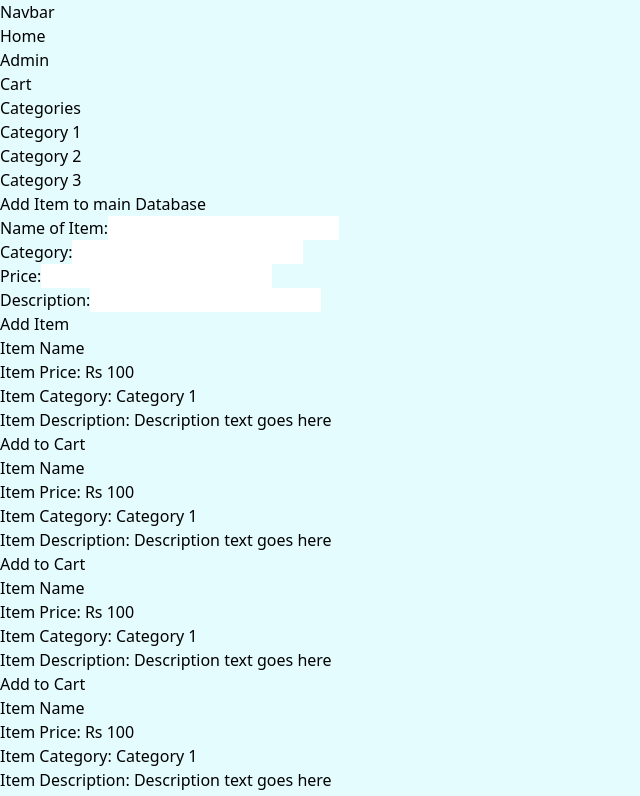
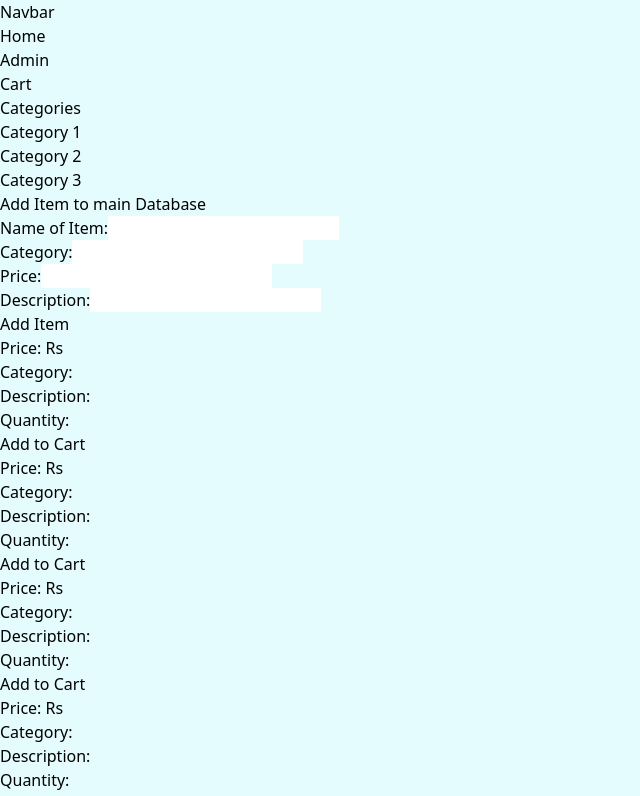
Before and after one commit to arghya2801/e-commerce, a React (Vite) app in the folder client/: page / in a window 1280 px wide. Shown: the top 796 px of the page, without its empty margins (0-640 px from the left). Built offline with nearby package versions, Linux system fonts and the light colour scheme.

Commit message:
Refactored Item.jsx to be able to parse local storage

```diff
--- a/client/src/components/Item.jsx
+++ b/client/src/components/Item.jsx
@@ -1,17 +1,18 @@
 import React from 'react'
 
-const Item = () => {
+const Item = ({ name, price, category, description, quantity }) => {
     return (
-        <>
-            <div className='border border-solid-2 p-6 bg-white flex flex-col items-center'>
-                <h3 className='text-2xl font-semibold'>Item Name </h3>
-                <p>Item Price: Rs 100</p>
-                <p>Item Category: Category 1</p>
-                <p>Item Description: Description text goes here</p>
-                <button className='bg-purple-700 rounded-md text-white p-2 mt-2'>Add to Cart</button>
-            </div>
-        </>
-    )
-}
+      <div className="border border-solid-2 p-6 bg-white flex flex-col items-center">
+        <h3 className="text-2xl font-semibold">{name}</h3>
+        <p>Price: Rs {price}</p>
+        <p>Category: {category}</p>
+        <p>Description: {description}</p>
+        <p>Quantity: {quantity}</p>
+        <button className="bg-purple-700 rounded-md text-white p-2 mt-2">
+          Add to Cart
+        </button>
+      </div>
+    );
+  };
 
 export default Item
```
Also changed, not shown: client/src/components/ItemList.jsx (added, +24 -0 lines).
